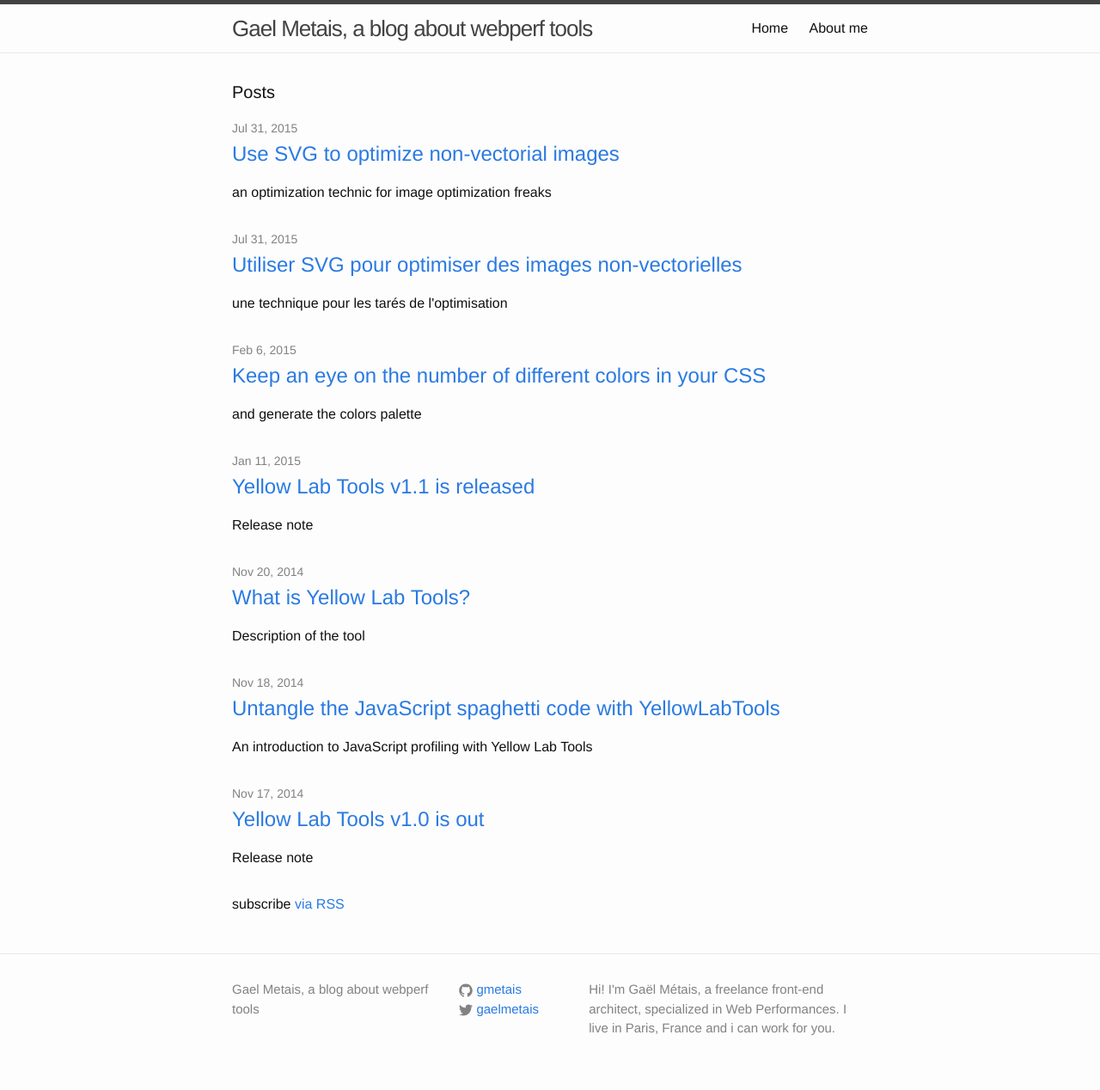
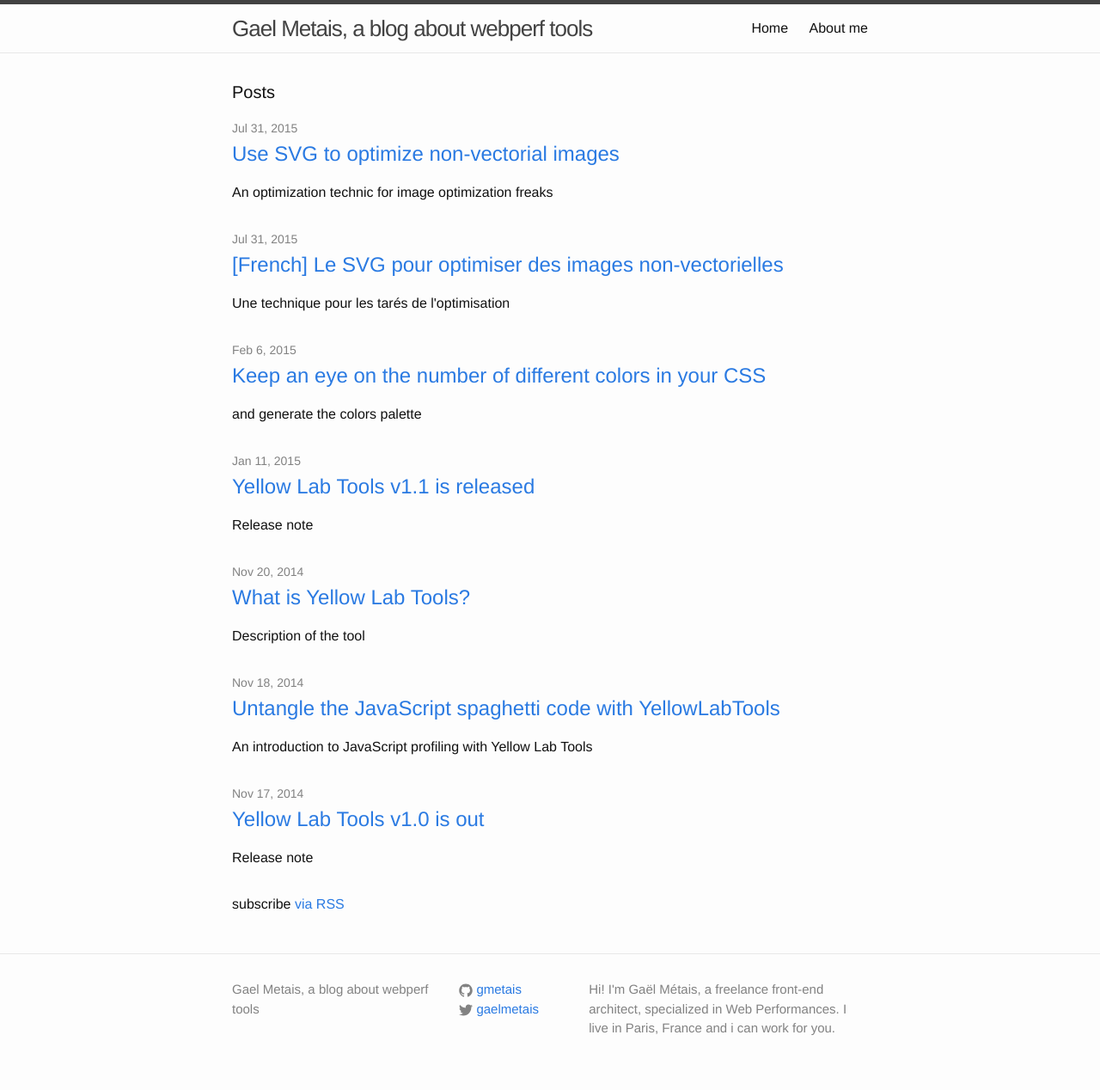
Before and after one commit to gmetais/gmetais.github.io, a Jekyll site: the page built from index.html, in a window 1280 px wide. Shown: the whole page at 86% size. Built offline with Jekyll 4.4.1, drawn with Linux system fonts in a browser that asks for light colours.

Commit message:
Last edit before posting...

```diff
--- a/_posts/2015-07-31-svg-image-merge-fr.markdown
+++ b/_posts/2015-07-31-svg-image-merge-fr.markdown
@@ -1,9 +1,9 @@
 ---
 layout: post
-title:  "Utiliser SVG pour optimiser des images non-vectorielles"
+title:  "[French] Le SVG pour optimiser des images non-vectorielles"
 date:   2015-07-31 12:17:00
 categories: image-optim
-excerpt: une technique pour les tarés de l'optimisation
+excerpt: Une technique pour les tarés de l'optimisation
 comments: true
 ---
 
--- a/_posts/2015-07-31-svg-image-merge.markdown
+++ b/_posts/2015-07-31-svg-image-merge.markdown
@@ -3,7 +3,7 @@
 title:  "Use SVG to optimize non-vectorial images"
 date:   2015-07-31 12:17:00
 categories: image-optim
-excerpt: an optimization technic for image optimization freaks
+excerpt: An optimization technic for image optimization freaks
 comments: true
 ---
 
```
Also changed, not shown: other parts of _posts/2015-07-31-svg-image-merge-fr.markdown (+1 -1 lines), other parts of _posts/2015-07-31-svg-image-merge.markdown (+1 -1 lines).
